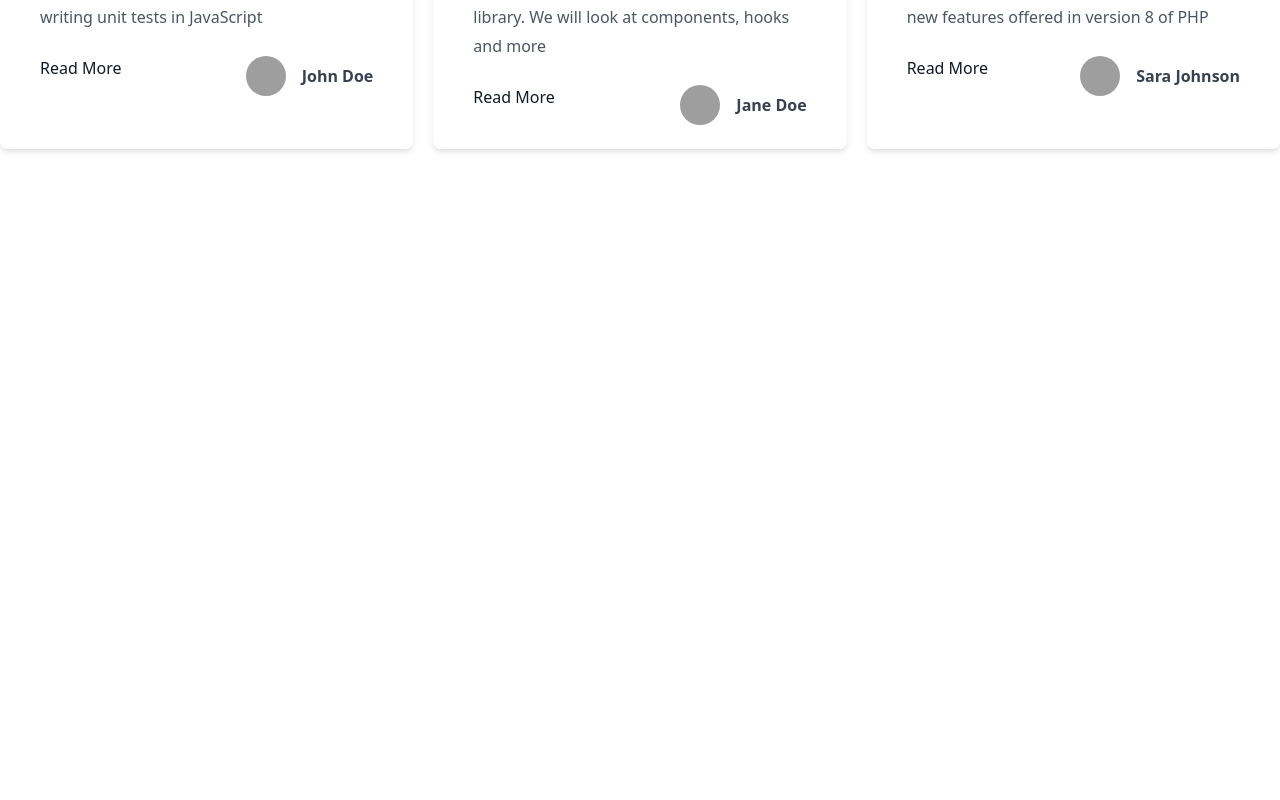
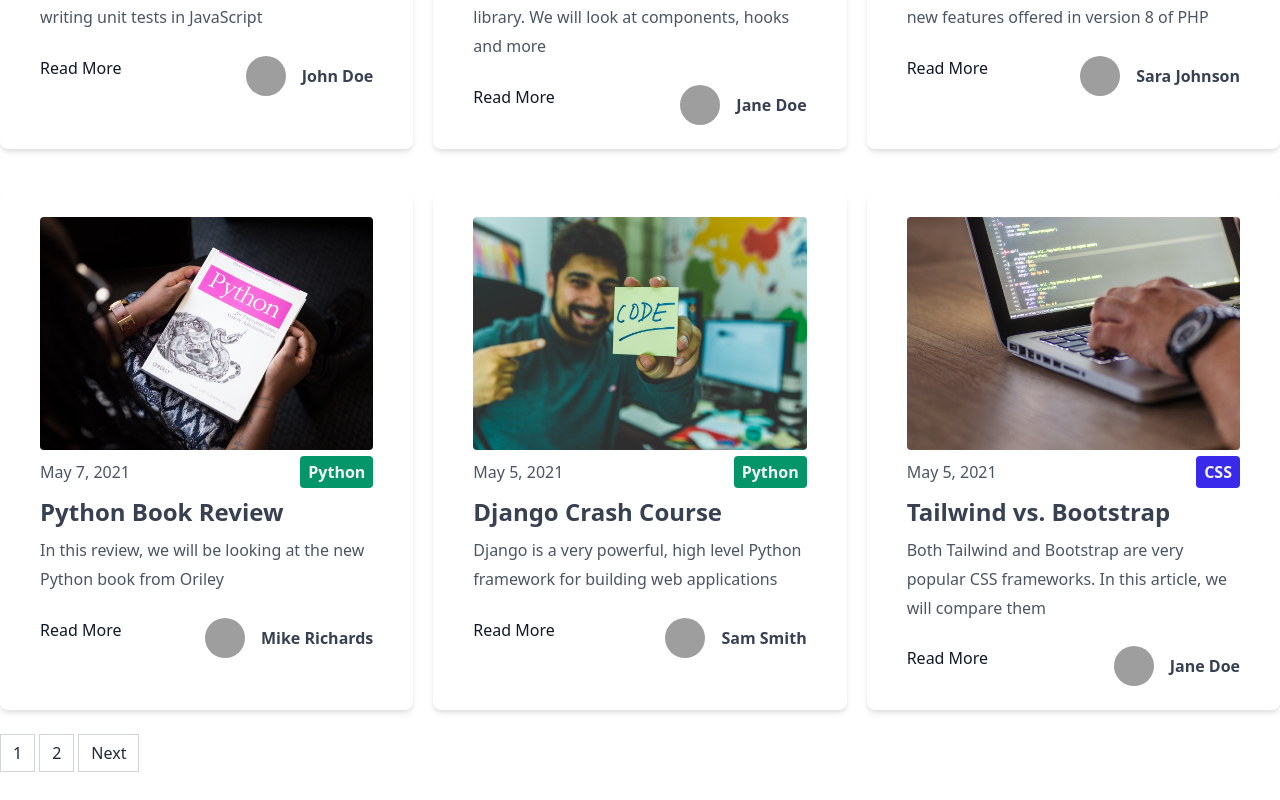
Before and after one commit to MrAdamUs/blog-using-nextjs, a Next.js app: page /blog/page/1 in a window 1280 px wide. Shown: the part 601-1401 px from the top of the page. Before the commit the page ends 800 px from the top, so only its background shows below. Built offline with nearby package versions, Linux system fonts and the light colour scheme; grey boxes are pictures that could not be loaded.

Commit message:
done bulding Pagination component

```diff
--- /dev/null
+++ b/components/Pagination.js
@@ -0,0 +1,38 @@
+/* eslint-disable @next/next/link-passhref */
+import Link from 'next/link';
+
+export default function Pagination({ numPages, currentPage }) {
+  const isFirst = currentPage === 1;
+  const isLast = currentPage === numPages;
+  const prevPage = `/blog/page/${currentPage - 1}`;
+  const nextPage = `/blog/page/${currentPage + 1}`;
+
+  if (numPages === 1) return null;
+  return (
+    <div className='mt-6'>
+      <ul className='flex pl-0 list-none my-2'>
+        {!isFirst && (
+          <Link href={prevPage}>
+            <li className='relative block py-2 px-3 leading-tight bg-white border border-gray-300 text-gray-800 mr-1 hover:bg-gray-200 cursor-pointer'>
+              Previous
+            </li>
+          </Link>
+        )}
+        {Array.from({ length: numPages }, (_, i) => (
+          <Link href={`/blog/page/${i + 1}`}>
+            <li className='relative block py-2 px-3 leading-tight bg-white border border-gray-300 text-gray-800 mr-1 hover:bg-gray-200 cursor-pointer'>
+              {i + 1}
+            </li>
+          </Link>
+        ))}
+        {!isLast && (
+          <Link href={nextPage}>
+            <li className='relative block py-2 px-3 leading-tight bg-white border border-gray-300 text-gray-800 mr-1 hover:bg-gray-200 cursor-pointer'>
+              Next
+            </li>
+          </Link>
+        )}
+      </ul>
+    </div>
+  );
+}
--- a/config/index.js
+++ b/config/index.js
@@ -1 +1 @@
-export const POST_PER_PAGE = 3;
+export const POST_PER_PAGE = 6;
--- a/pages/blog/page/[page_index].js
+++ b/pages/blog/page/[page_index].js
@@ -6,6 +6,7 @@
 import Post from '../../../components/Post';
 import { sortByDate } from '../../../utils';
 import { POST_PER_PAGE } from '../../../config';
+import Pagination from '../../../components/Pagination';
 
 export default function BlogPage({ posts, numPages, currentPage }) {
   return (
@@ -16,6 +17,8 @@
           <Post key={index} post={post} />
         ))}
       </div>
+
+      <Pagination currentPage={currentPage} numPages={numPages} />
     </Layout>
   );
 }
```
